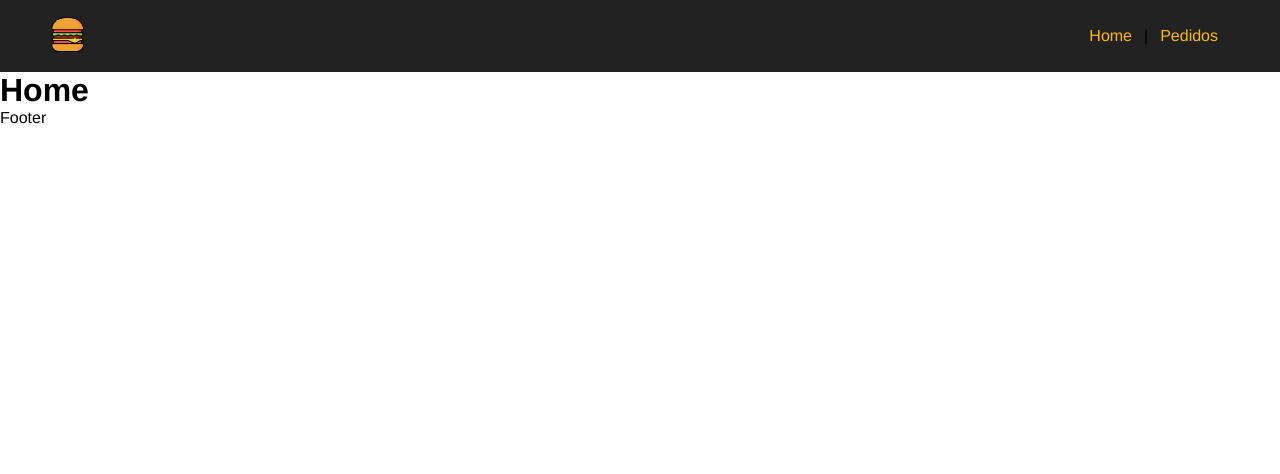
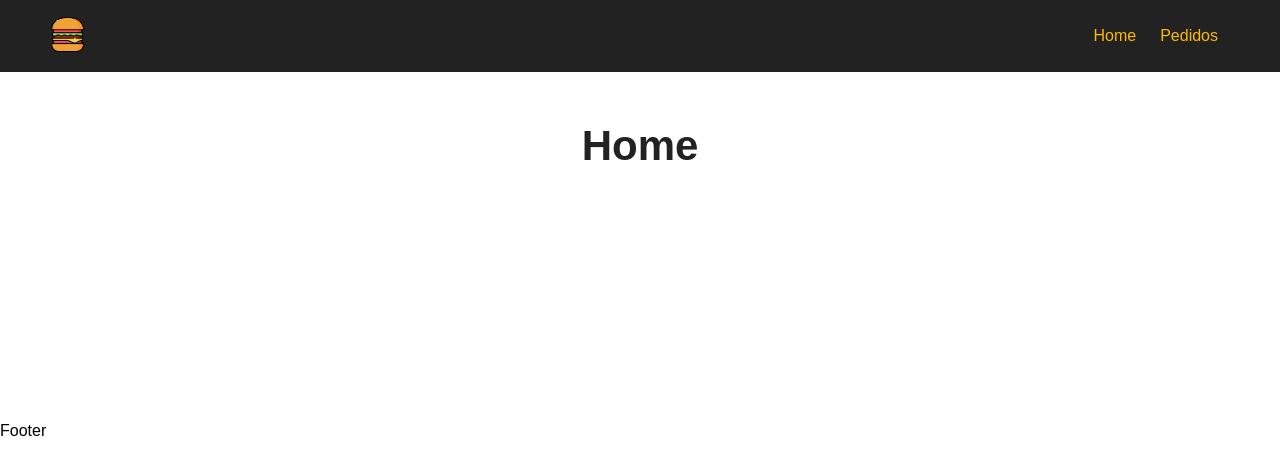
Before and after one commit to Jeanll7/vue-food, a Vue app: page / in a window 1280 px wide. Shown: the top 474 px of the page. Built offline with nearby package versions, Linux system fonts and the light colour scheme.

Commit message:
navbar-pedidos

```diff
--- a/src/App.vue
+++ b/src/App.vue
@@ -24,9 +24,21 @@ export default {
 
 <style>
 * {
-  font-family: Helvetica;
+  font-family: Arial, sans-serif;
   padding: 0;
   margin: 0;
   box-sizing: border-box;
 }
+
+.main-container {
+  margin: 50px;
+  min-height: 250px;
+}
+
+h1 {
+  text-align: center;
+  font-size: 42px;
+  margin-bottom: 30px;
+  color: #222;
+}
 </style>
--- a/src/components/Navbar.vue
+++ b/src/components/Navbar.vue
@@ -3,7 +3,7 @@
     <router-link to="/" id="logo-url">
       <img :src="logo" :alt="alt" id="logo" />
     </router-link>
-    <router-link to="/">Home</router-link> |
+    <router-link to="/">Home</router-link>
     <router-link to="/pedidos">Pedidos</router-link>
   </div>
 </template>
--- a/src/views/Home.vue
+++ b/src/views/Home.vue
@@ -1,5 +1,5 @@
 <template>
-  <div class="home">
+  <div class="main-container">
     <h1>Home</h1>
   </div>
 </template>
--- a/src/views/Pedidos.vue
+++ b/src/views/Pedidos.vue
@@ -1,5 +1,5 @@
 <template>
-  <div>
+  <div class="main-container">
     <h1>Pedidos</h1>
   </div>
 </template>
```
